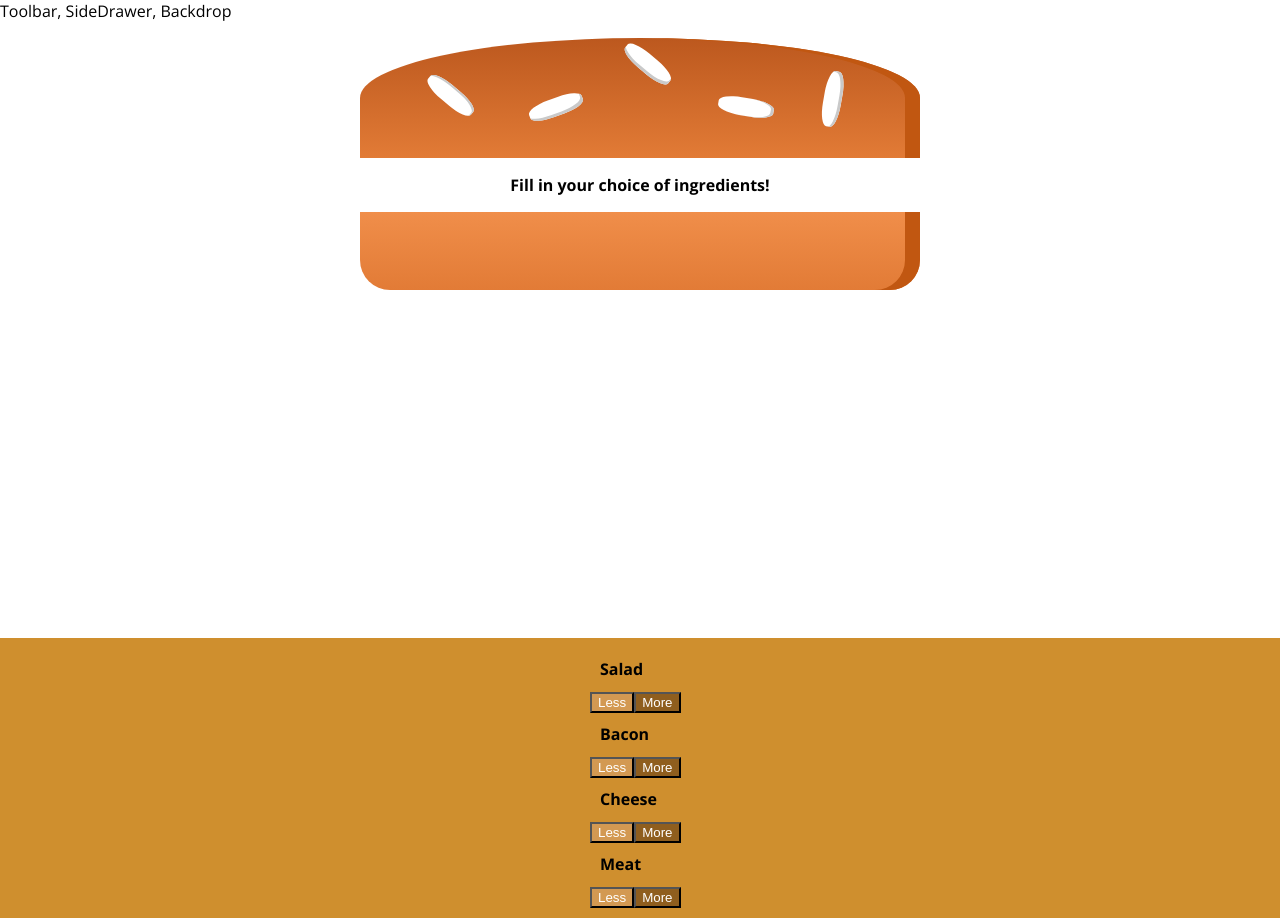
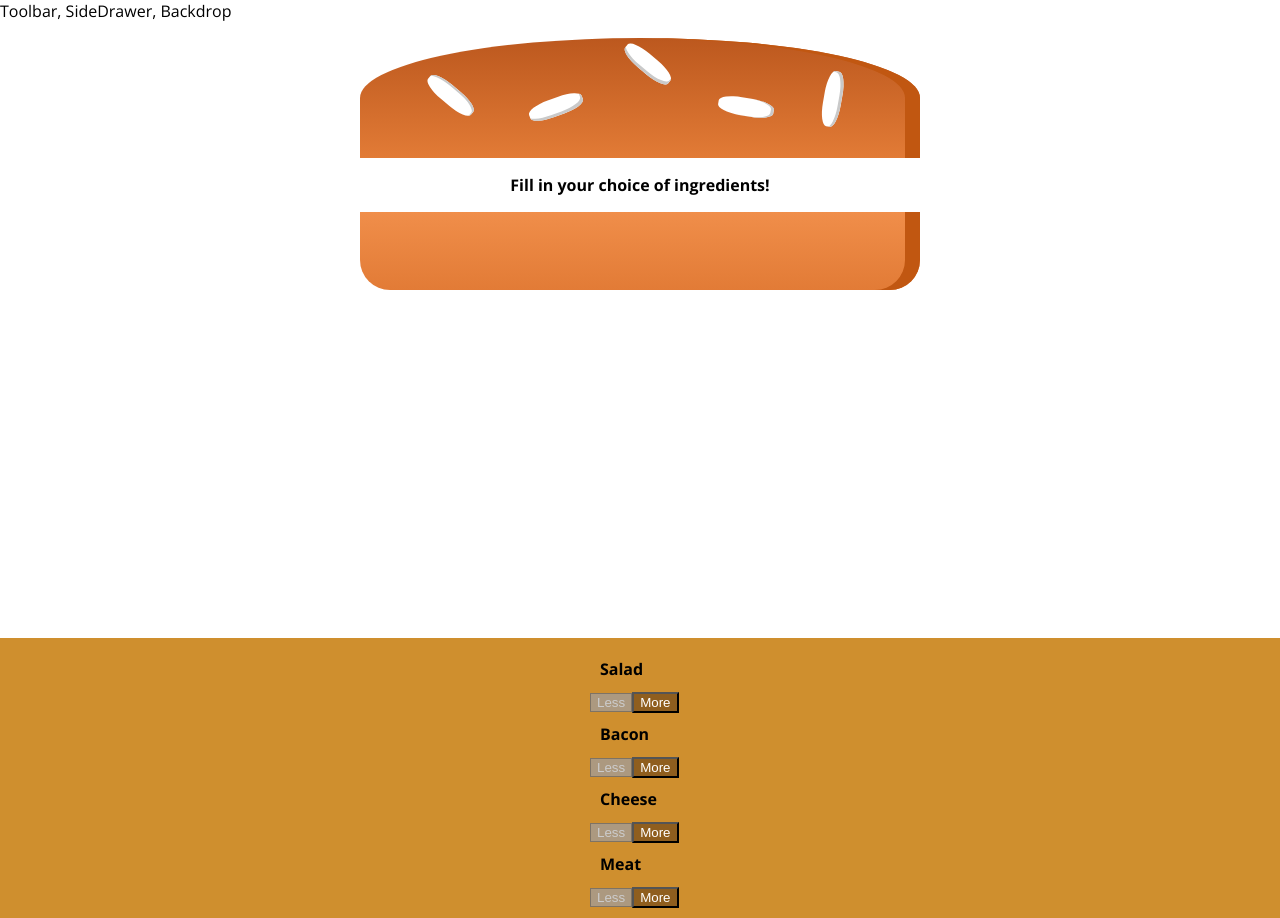
Before and after one commit to juliemoon/testBurger, a React app in the folder my-app/: page / in a window 1280 px wide. Built offline with nearby package versions, Linux system fonts and the light colour scheme.

Commit message:
add and remove ingredients safely

```diff
--- a/my-app/src/components/Burger/BuildControls/BuildControl/BuildControl.js
+++ b/my-app/src/components/Burger/BuildControls/BuildControl/BuildControl.js
@@ -8,9 +8,13 @@
 const buildControl = (props) => (
    <div className={classes.BuildControl}>
     {/* layout will be name of ingredient and two buttons add and remove */}
-    <div className={classes.Label}>{props.label}</div>
-    <button className={classes.Less}>Less</button>
-    <button className={classes.More}>More</button>
+      <div className={classes.Label}>{props.label}</div>
+      <button
+        className={classes.Less}
+        onClick={props.removed}
+        disabled={props.disabled}>Less</button>
+      <button className={classes.More}
+        onClick={props.added}>More</button>
   </div>
 );
 
--- a/my-app/src/components/Burger/BuildControls/BuildControls.js
+++ b/my-app/src/components/Burger/BuildControls/BuildControls.js
@@ -15,7 +15,13 @@
   <div className={classes.BuildControls}>
     {/* loop through each item and pass into BuildControl and give label as key */}
     {controls.map(ctrl =>(
-      <BuildControl key={ctrl.label} label={ctrl.label}/>
+      <BuildControl
+      key={ctrl.label}
+      label={ctrl.label}
+      // this added property will be passed to button more in BuildControl.js
+      added={() => props.ingredientAdded(ctrl.type)}
+      removed= {() => props.ingredientRemoved(ctrl.type)}
+      disabled={props.disabled[ctrl.type]}/>
     ))}
   </div>
 );
--- a/my-app/src/containers/BurgerBuilder/BurgerBuilder.js
+++ b/my-app/src/containers/BurgerBuilder/BurgerBuilder.js
@@ -2,6 +2,13 @@
 import Aux from '../../hoc/Aux';
 import Burger from '../../components/Burger/Burger';
 import BuildControls from '../../components/Burger/BuildControls/BuildControls';
+
+const INGREDIENT_PRICES = {
+  salad: 0.5,
+  cheese: 0.5,
+  meat: 1,
+  bacon: 1
+}
 
 class BurgerBuilder extends Component{
   // will pass state to Burger.js to dynamically change ingredients
@@ -11,9 +18,51 @@
       bacon: 0,
       cheese: 0,
       meat: 0
-    }
+    },
+    totalPrice: 1
+  }
+
+  // add methods for users to add or remove
+  // to add you need to know what the old ingredient count was
+  addIngredientHandler = (type) => {
+    const oldCount = this.state.ingredients[type];
+    const updatedCount = oldCount + 1;
+    const updatedIngredients = {
+      ...this.state.ingredients
+    };
+    updatedIngredients[type]= updatedCount;
+    // update price with mapping of ingredient price
+    const priceAddition = INGREDIENT_PRICES[type];
+    const oldPrice = this.state.totalPrice;
+    const newPrice = oldPrice + priceAddition;
+    this.setState({totalPrice: newPrice, ingredients: updatedIngredients});
+  }
+
+  removeIngredientHandler = (type) => {
+    const oldCount = this.state.ingredients[type];
+     if(oldCount <= 0){
+       return;
+     }
+    const updatedCount = oldCount - 1;
+    const updatedIngredients = {
+      ...this.state.ingredients
+    };
+    updatedIngredients[type]= updatedCount;
+    // update price with mapping of ingredient price
+    const priceDeduction= INGREDIENT_PRICES[type];
+    const oldPrice = this.state.totalPrice;
+    const newPrice = oldPrice - priceDeduction;
+    this.setState({totalPrice: newPrice, ingredients: updatedIngredients});
   }
   render(){
+    const disabledInfo = {
+      ...this.state.ingredients
+    };
+    for(let key in disabledInfo){
+       // {salad:true, meat:false ...}
+      disabledInfo[key] = disabledInfo[key] <= 0
+    }
+
     return (
       <Aux>
         {/* replace this fake Burger div with real Burger component */}
@@ -22,7 +71,10 @@
 
         {/* replace this placeholder with controls from  */}
         {/* <div>Build Controls</div> */}
-        <BuildControls/>
+        <BuildControls
+          ingredientAdded={this.addIngredientHandler}
+          ingredientRemoved={this.removeIngredientHandler}
+          disabled={disabledInfo}/>
       </Aux>
     )
   }
```
